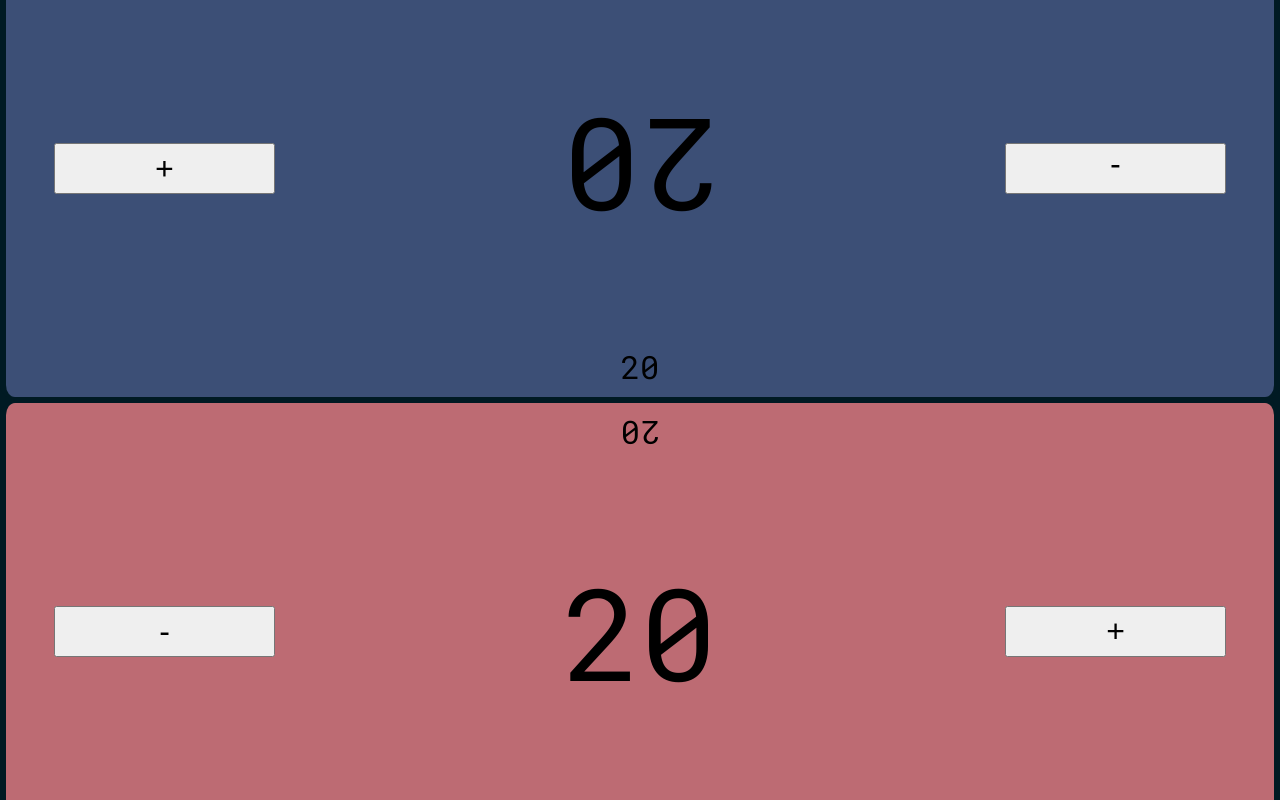
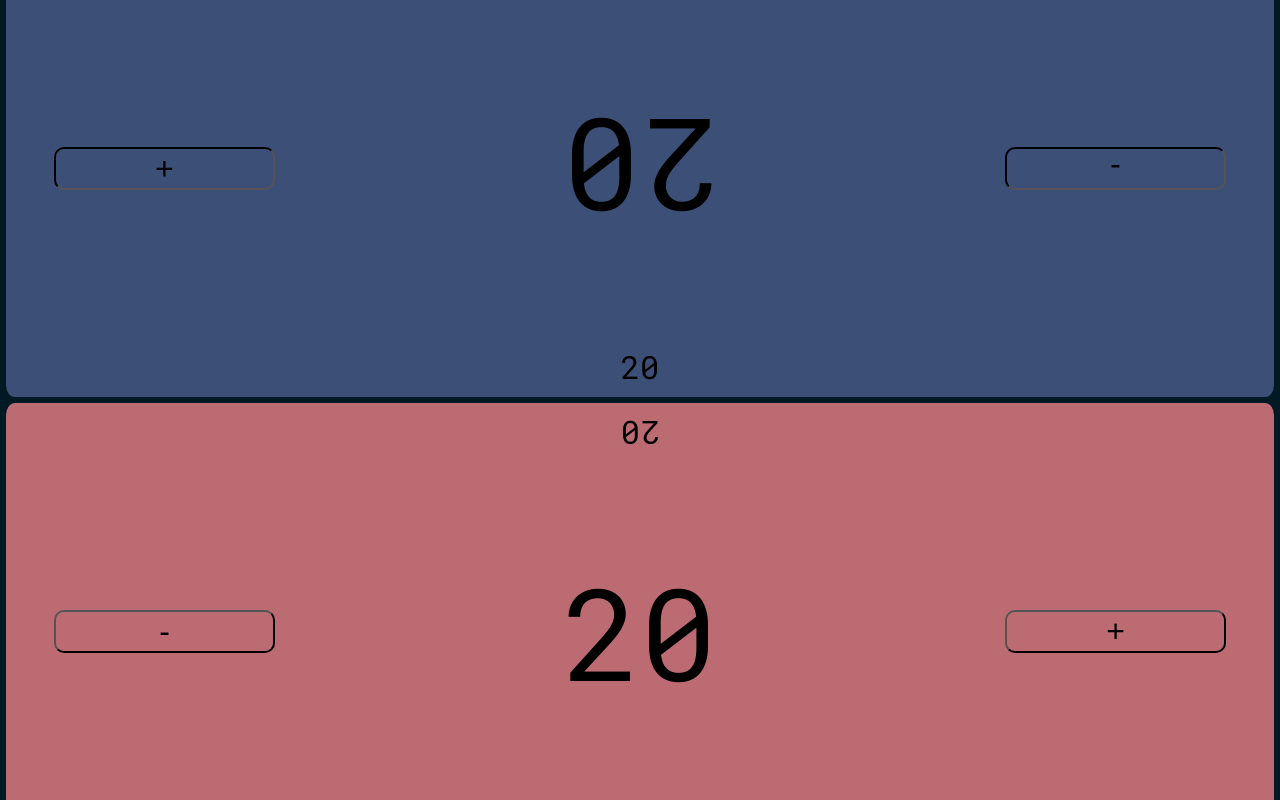
Before and after one commit to awlangham/mtg, a plain HTML site: page index.html in a window 1280 px wide. Drawn offline with nearby package versions, Linux system fonts and the light colour scheme.

Commit message:
Reformatteed buttons

```diff
--- a/mtg.css
+++ b/mtg.css
@@ -22,9 +22,11 @@ body {
 }
 
 .minusButton, .plusButton {
-  height: 15%;
   width: 70%;
   font-size: 2rem;
+  background: transparent;
+  border-color: #000000;
+  border-radius: 10px;
 }
 
 .btnSpan {
```
